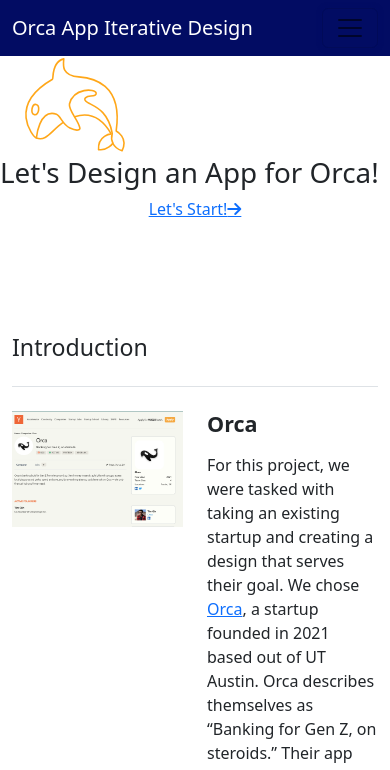
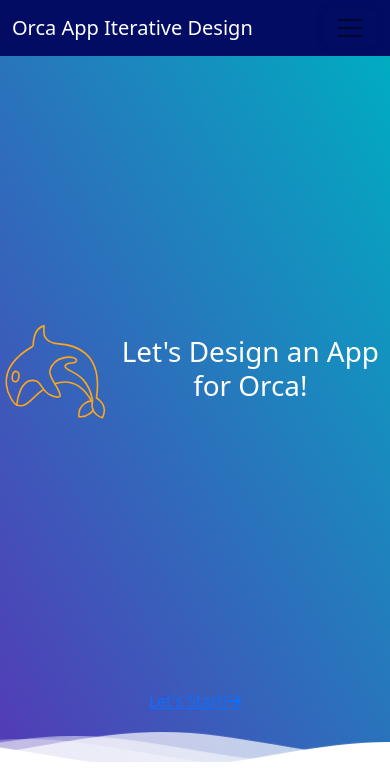
Before and after one commit to jubilatedpanda007/iterative, a plain HTML site: page index.html in a window 390 px wide. Shown: the top 770 px of the page. Drawn offline with nearby package versions, Linux system fonts and the light colour scheme; some packages are replaced by stand-ins of ours; a script that the page names is missing; a web font is replaced by a local one.

Commit message:
Update index.css

```diff
--- a/index.css
+++ b/index.css
@@ -118,3 +118,80 @@ button {
     from { visibility: hidden;stroke-dashoffset: 68;}
     to {visibility: visible; stroke-dashoffset: 0;}
 }
+
+
+/* CITATION: https://codepen.io/goodkatz/pen/LYPGxQz?editors=1100 */
+.header {
+    position:relative;
+    text-align:center;
+    background: linear-gradient(60deg, rgba(84,58,183,1) 0%, rgba(0,172,193,1) 100%);
+    color:white;
+  }
+  .logo {
+    width:50px;
+    fill:white;
+    padding-right:15px;
+    display:inline-block;
+    vertical-align: middle;
+  }
+
+  .inner-header {
+    height:75vh;
+    width:100%;
+    margin: 0;
+    padding: 0;
+  }
+
+  .flex { /*Flexbox for containers*/
+    display: flex;
+    justify-content: center;
+    align-items: center;
+    text-align: center;
+  }
+
+  .waves {
+    position:relative;
+    width: 100%;
+    height:15vh;
+    margin-bottom:-7px; /*Fix for safari gap*/
+    min-height:100px;
+    max-height:150px;
+  }
+
+
+  /* Animation */
+
+.parallax > use {
+    animation: move-forever 25s cubic-bezier(.55,.5,.45,.5)     infinite;
+  }
+  .parallax > use:nth-child(1) {
+    animation-delay: -2s;
+    animation-duration: 7s;
+  }
+  .parallax > use:nth-child(2) {
+    animation-delay: -3s;
+    animation-duration: 10s;
+  }
+  .parallax > use:nth-child(3) {
+    animation-delay: -4s;
+    animation-duration: 13s;
+  }
+  .parallax > use:nth-child(4) {
+    animation-delay: -5s;
+    animation-duration: 20s;
+  }
+  @keyframes move-forever {
+    0% {
+     transform: translate3d(-90px,0,0);
+    }
+    100% {
+      transform: translate3d(85px,0,0);
+    }
+  }
+  /*Shrinking for mobile*/
+  @media (max-width: 768px) {
+    .waves {
+      height:40px;
+      min-height:40px;
+    }
+  }
```
